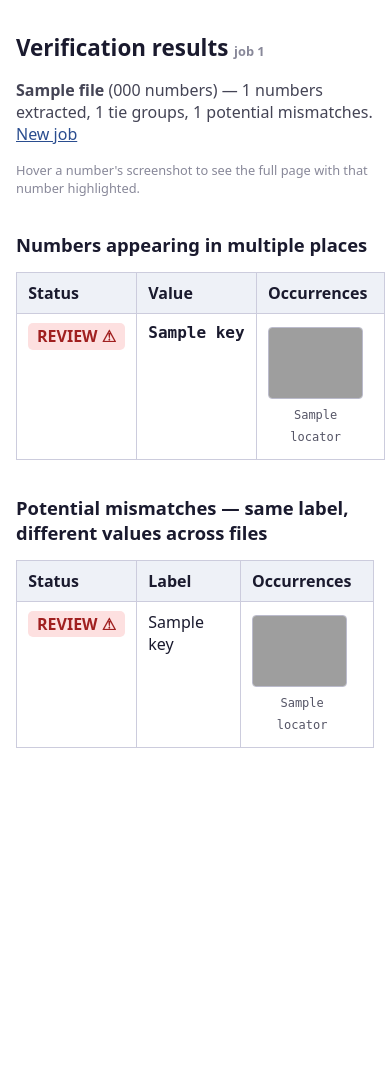
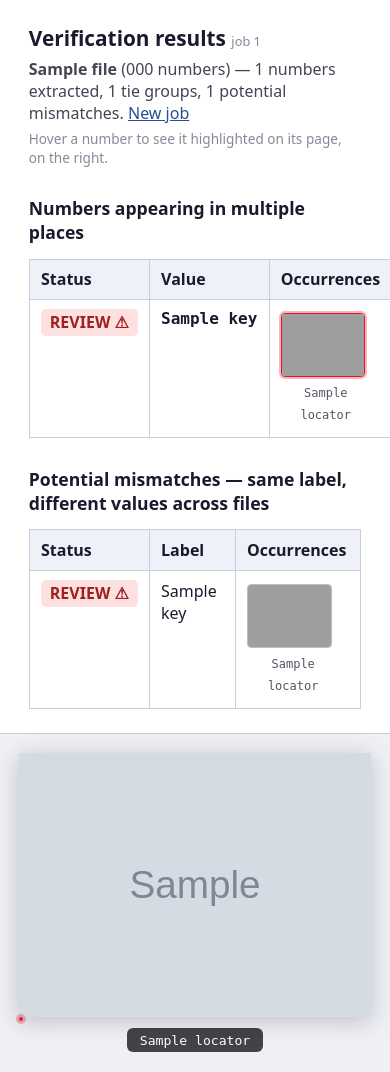
Before and after one commit to biajee/verideck, a Flask app: template templates/results.html in a window 390 px wide. Before the commit the page ends 748 px from the top, so only its background shows below. Run offline with Flask 3, Linux system fonts and the light colour scheme; the template is opened without the code that fills it: most values are stand-ins (such as "Sample title", 1, 10 or a date in 2020); grey boxes marked "Sample" are stand-in pictures; grey boxes are pictures that could not be loaded.

Commit message:
Replace hover popup with a split-pane preview
The results page is now a two-pane layout: the verification tables on the
left (scrolling independently), and a preview pane on the right that shows
the full page of whichever number is hovered, with that number highlighted.
This keeps the numbers and their source page visible side by side instead
of covering the list with a transient popup.

The preview persists (it no longer clears on mouse-leave) and updates on
hover or click; the active thumbnail is outlined, and the first number is
previewed by default. A narrow-screen media query stacks the panes.
Backend unchanged — this reuses the existing page images and highlight
fractions.

Co-Authored-By: Claude Opus 4.8 (1M context) <noreply@anthropic.com>

```diff
--- a/templates/results.html
+++ b/templates/results.html
@@ -4,10 +4,22 @@
   <meta charset="utf-8">
   <title>Verideck — results</title>
   <style>
-    body { font-family: system-ui, sans-serif; max-width: 1200px; margin: 2rem auto; color: #1a1a2e; padding: 0 1rem; }
-    h1 { font-size: 1.4rem; }
-    h2 { font-size: 1.15rem; margin-top: 2.2rem; }
-    .summary { color: #445; }
+    * { box-sizing: border-box; }
+    html, body { height: 100%; }
+    body { margin: 0; font-family: system-ui, sans-serif; color: #1a1a2e;
+           display: flex; overflow: hidden; }
+
+    /* Left: the verification numbers, scrolls independently. */
+    .left-pane { flex: 1 1 56%; min-width: 0; overflow: auto; padding: 1.5rem 1.8rem; }
+    /* Right: big screenshot of the hovered number's page, stays in view. */
+    .right-pane { flex: 1 1 44%; height: 100vh; border-left: 1px solid #ccd;
+                  background: #eef0f6; display: flex; flex-direction: column;
+                  align-items: center; justify-content: center; padding: 1.2rem; }
+
+    h1 { font-size: 1.3rem; margin: 0 0 .4rem; }
+    h2 { font-size: 1.1rem; margin-top: 1.8rem; }
+    .summary { color: #445; margin: 0 0 .3rem; }
+    .hint { color: #889; font-size: .85rem; margin: .2rem 0 0; }
     table { border-collapse: collapse; width: 100%; margin-top: .8rem; }
     th, td { border: 1px solid #ccd; padding: .55rem .7rem; text-align: left; vertical-align: top; }
     th { background: #eef1f7; }
@@ -15,28 +27,35 @@
     .tie { background: #d9f2dd; color: #1b6e2a; }
     .rounded { background: #fdf3d7; color: #8a6d1a; }
     .mismatch { background: #fde0e0; color: #a02020; }
-    .occ { display: inline-block; margin: .25rem .6rem .25rem 0; text-align: center; cursor: zoom-in; }
-    .occ img { display: block; border: 1px solid #bbc; border-radius: 4px; max-height: 70px; width: auto; margin-bottom: .2rem; background: #fff; }
-    .occ:hover img { border-color: #2a4d8f; box-shadow: 0 0 0 2px rgba(42,77,143,.25); }
+    .occ { display: inline-block; margin: .25rem .6rem .25rem 0; text-align: center; cursor: pointer; }
+    .occ img { display: block; border: 1px solid #bbc; border-radius: 4px; max-height: 64px; width: auto; margin-bottom: .2rem; background: #fff; }
+    .occ:hover img { border-color: #2a4d8f; }
+    .occ.active img { border-color: #e11525; box-shadow: 0 0 0 2px rgba(225,21,37,.3); }
     .loc { font-size: .75rem; color: #556; font-family: ui-monospace, monospace; }
     .key { font-family: ui-monospace, monospace; font-weight: 600; white-space: nowrap; }
-    .raw { color: #889; font-size: .8rem; }
+    .raw { color: #889; font-size: .8rem; font-weight: 400; }
     a { color: #2a4d8f; }
 
-    /* Hover preview: full page with the number highlighted. */
-    #preview { position: fixed; inset: 0; z-index: 50; display: none;
-               align-items: center; justify-content: center;
-               background: rgba(20,20,35,.55); pointer-events: none; }
-    #preview.show { display: flex; }
-    .preview-inner { position: relative; display: inline-block; background: #fff;
-                     border: 1px solid #889; box-shadow: 0 10px 50px rgba(0,0,0,.5); }
-    #preview-img { display: block; max-width: 80vw; max-height: 84vh; width: auto; height: auto; }
+    /* Right-pane preview. The wrap shrink-fits the image so the highlight,
+       positioned in %, lines up at any rendered size. */
+    #preview-wrap { position: relative; display: none; max-width: 100%;
+                    background: #fff; box-shadow: 0 4px 22px rgba(0,0,0,.2); }
+    #preview-img { display: block; max-width: 100%; max-height: 84vh; width: auto; height: auto; }
     #preview-hl { position: absolute; border: 2px solid #e11525;
                   background: rgba(255,225,0,.22); box-shadow: 0 0 0 3px rgba(225,21,37,.3);
                   border-radius: 2px; }
-    #preview-cap { position: absolute; bottom: 2vh; left: 50%; transform: translateX(-50%);
-                   background: rgba(0,0,0,.75); color: #fff; padding: .3rem .8rem;
-                   border-radius: 6px; font-family: ui-monospace, monospace; font-size: .85rem; }
+    #preview-cap { display: none; margin-top: .7rem; padding: .3rem .8rem;
+                   background: rgba(0,0,0,.72); color: #fff; border-radius: 6px;
+                   font-family: ui-monospace, monospace; font-size: .82rem; }
+    #preview-empty { color: #778; font-size: .95rem; }
+
+    @media (max-width: 900px) {
+      body { flex-direction: column; overflow: auto; height: auto; }
+      .left-pane, .right-pane { flex: none; width: 100%; max-width: none; }
+      .right-pane { height: auto; border-left: 0; border-top: 1px solid #ccd;
+                    position: sticky; top: 0; max-height: 60vh; }
+      #preview-img { max-height: 52vh; }
+    }
   </style>
 </head>
 <body>
@@ -52,13 +71,14 @@
   </span>
 {% endmacro %}
 
+  <div class="left-pane">
     <h1>Verification results <span class="raw">job {{ job_id }}</span></h1>
     <p class="summary">
       {% for f in results.files %}<strong>{{ f.name }}</strong> ({{ f.numbers_found }} numbers){{ ", " if not loop.last }}{% endfor %}
       — {{ results.total_numbers }} numbers extracted, {{ ties|length }} tie groups,
       {{ mismatches|length }} potential mismatches. <a href="{{ url_for('index') }}">New job</a>
     </p>
-  <p class="raw">Hover a number's screenshot to see the full page with that number highlighted.</p>
+    <p class="hint">Hover a number to see it highlighted on its page, on the right.</p>
 
     <h2>Numbers appearing in multiple places</h2>
     {% if ties %}
@@ -91,43 +111,48 @@
       {% endfor %}
     </table>
     {% else %}<p>None found.</p>{% endif %}
+  </div>
 
-  <div id="preview" aria-hidden="true">
-    <div class="preview-inner">
+  <div class="right-pane">
+    <div id="preview-wrap">
       <img id="preview-img" alt="">
       <div id="preview-hl"></div>
     </div>
     <div id="preview-cap"></div>
+    <div id="preview-empty">Hover a number on the left to see it on its page.</div>
   </div>
 
   <script>
   (function () {
-    var preview = document.getElementById('preview');
     var img = document.getElementById('preview-img');
     var hl = document.getElementById('preview-hl');
     var cap = document.getElementById('preview-cap');
+    var wrap = document.getElementById('preview-wrap');
+    var empty = document.getElementById('preview-empty');
+    var occs = document.querySelectorAll('.occ');
 
     function pct(v) { return (parseFloat(v) * 100) + '%'; }
 
     function show(el) {
       if (!el.dataset.page) return;
+      occs.forEach(function (o) { o.classList.remove('active'); });
+      el.classList.add('active');
       img.src = el.dataset.page;
       hl.style.left = pct(el.dataset.hx);
       hl.style.top = pct(el.dataset.hy);
       hl.style.width = pct(el.dataset.hw);
       hl.style.height = pct(el.dataset.hh);
       cap.textContent = el.dataset.loc || '';
-      preview.classList.add('show');
-    }
-    function hide() {
-      preview.classList.remove('show');
-      img.removeAttribute('src');
+      wrap.style.display = 'inline-block';
+      cap.style.display = 'block';
+      if (empty) empty.style.display = 'none';
     }
 
-    document.querySelectorAll('.occ').forEach(function (el) {
+    occs.forEach(function (el) {
       el.addEventListener('mouseenter', function () { show(el); });
-      el.addEventListener('mouseleave', hide);
+      el.addEventListener('click', function () { show(el); });
     });
+    if (occs.length) show(occs[0]);  // preview the first number by default
   })();
   </script>
 </body>
```
Lines whose indentation alone changed are shown as unchanged.
